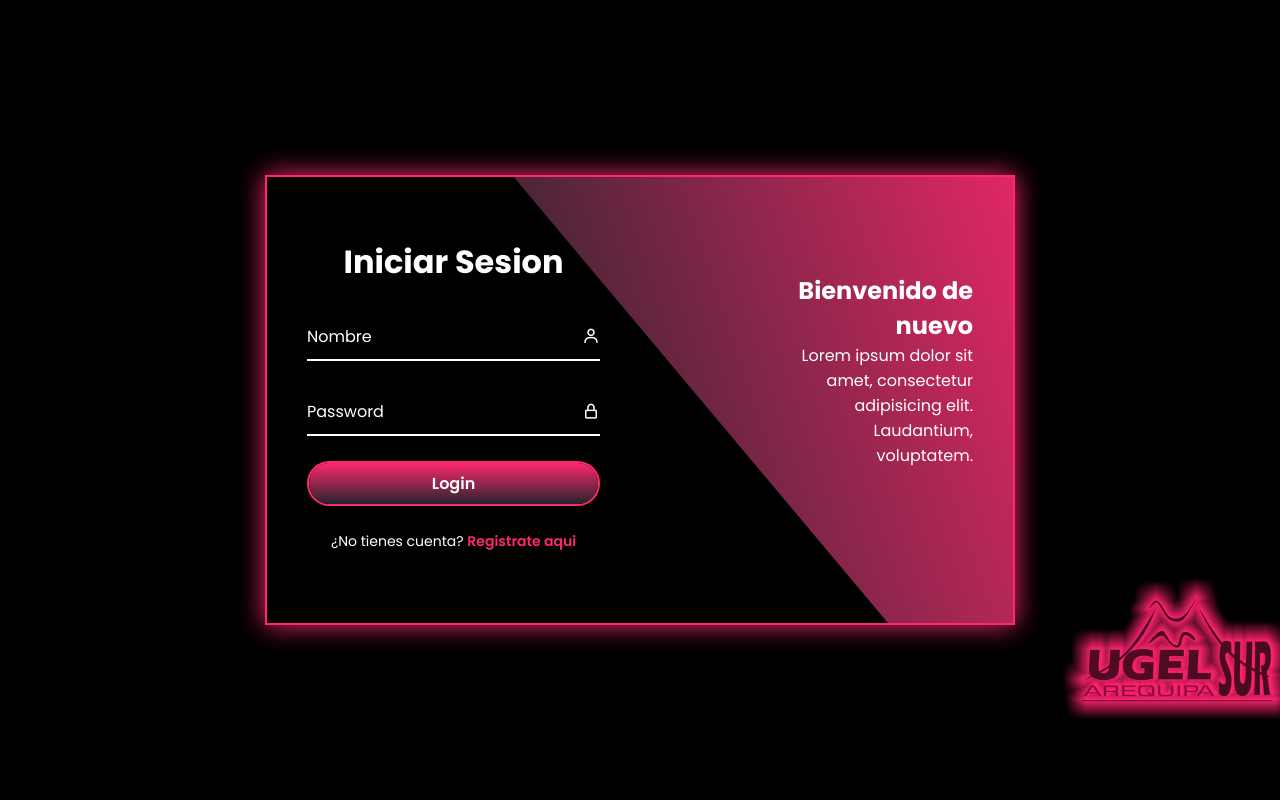
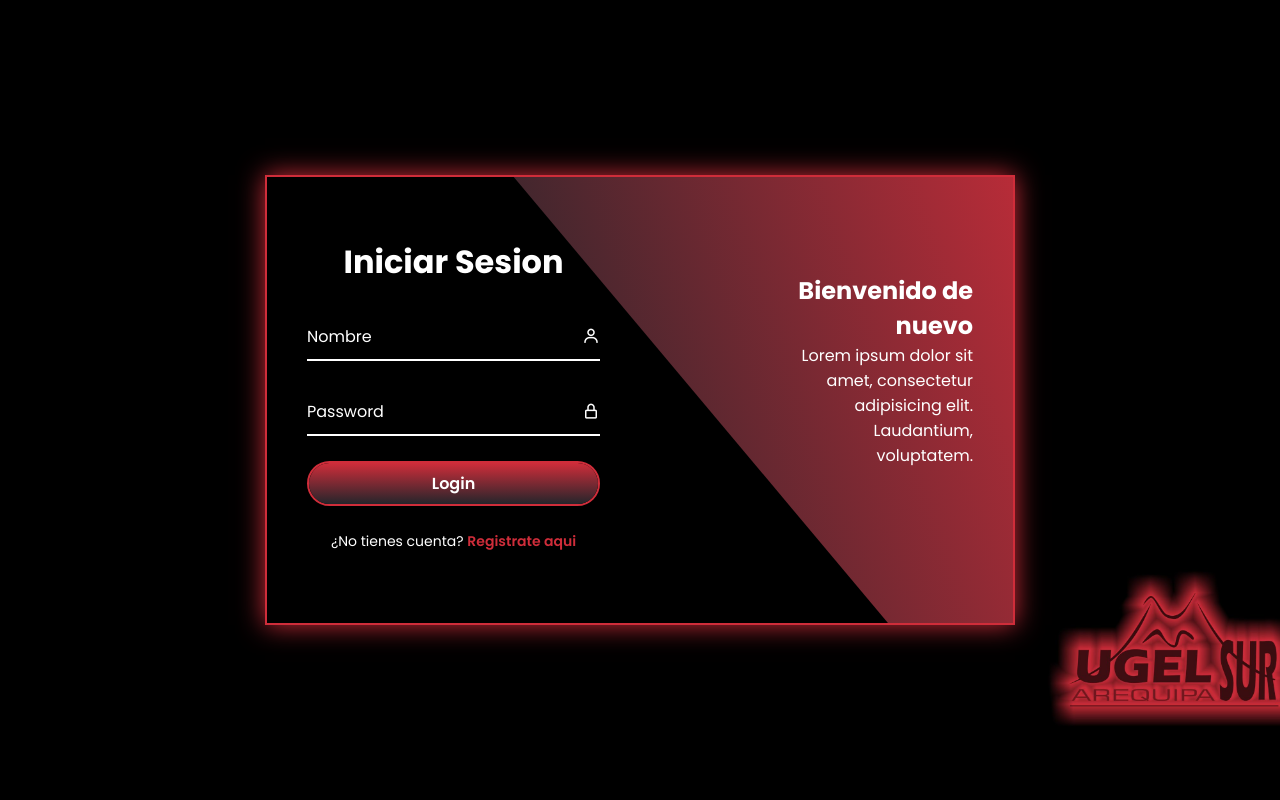
Before and after one commit to RodrigoPGM1/A.C-Asset-Control-, a PHP site: page /login.php in a window 1280 px wide. Run offline with PHP 8.4, Linux system fonts and the light colour scheme.

Commit message:
03/10/2024
mas css

```diff
--- a/Pagina AC/paginaweb/index.html
+++ b/Pagina AC/paginaweb/index.html
@@ -150,12 +150,13 @@
         <div class="footer-txt">
             <h3>Equipo de desarrollo:</h3>
             <ul class="equipo-list">
-                <li>Elvis Huamani Condori</li>
+                <li>Adriano David Gonzales Palomino</li>
                 <li>Rodrigo Alonso Chavez Montecillo</li>
                 <li>Marx Emil Cruz Cabrera</li>
                 <li>Branco Faviano Grau Quispe</li>
                 <li>Jean Pieer Luna Cancapa</li>
                 <li>Danylo Pavel Zuñiga Cahuana</li>
+                <li>Proyect Manager y MVP: Elvis Huamani Condori</li>
             </ul>
         </div>
 
--- a/Pagina AC/styles/stylesheet.css
+++ b/Pagina AC/styles/stylesheet.css
@@ -20,8 +20,8 @@
     position: relative;
     width: 750px;
     height: 450px;
-    border: 2px solid #ff2770;
-    box-shadow: 0 0 25px #ff2770;
+    border: 2px solid #cf2d3a;
+    box-shadow: 0 0 25px #cf2d3a;
     overflow: hidden;
     z-index: 10; /* Asegura que el formulario esté en una capa superior */
     background: rgba(0, 0, 0, 0.8); /* Agrega un fondo semi-transparente para el formulario */
@@ -97,7 +97,7 @@
 }
 .input-box input:focus,
 .input-box input:valid{
-    border-bottom: 2px solid #ff2770;
+    border-bottom: 2px solid #cf2d3a;
 }
 .input-box label{
     position: absolute;
@@ -112,7 +112,7 @@
 .input-box input:focus ~ label,
 .input-box input:valid ~ label{
     top: -5px;
-    color: #ff2770;
+    color: #cf2d3a;
 }
 .input-box i{
     position:absolute ;
@@ -124,7 +124,7 @@
 }
 .input-box input:focus ~ i,
 .input-box input:valid ~ i{
-    color:#ff2770;
+    color:#cf2d3a;
 }
 .btn{
     position: relative;
@@ -135,7 +135,7 @@
     cursor: pointer;
     font-size: 16px;
     font-weight: 600;
-    border: 2px solid #ff2770;
+    border: 2px solid #cf2d3a;
     overflow: hidden;
     z-index: 1;
 }
@@ -144,7 +144,7 @@
     position: absolute;
     height: 300%;
     width: 100%;
-    background: linear-gradient(#25252b,#ff2770,#25252b,#ff2770);
+    background: linear-gradient(#25252b,#cf2d3a,#25252b,#cf2d3a);
     top: -100%;
     left: 0;
     z-index: -1;
@@ -160,7 +160,7 @@
 }
 .regi-link a{
     text-decoration: none;
-    color: #ff2770;
+    color: #cf2d3a;
     font-weight: 600;
 
 }
@@ -233,7 +233,7 @@
     top: -5px;
     height: 600px;
     width: 850px;
-    background: linear-gradient(45deg, #25252b,#ff2770);
+    background: linear-gradient(45deg, #25252b,#cf2d3a);
     /**transform: rotate(10deg) skewY(40deg)*/
     transform: rotate(10deg) skewY(40deg);
     transform-origin: bottom right;
@@ -251,7 +251,7 @@
     height: 700px;
     width: 850px;
     background: #25252b;
-    border-top: 3px solid #ff2770;
+    border-top: 3px solid #cf2d3a;
     transform: rotate(0deg) skewY(0deg);
     transform-origin: bottom left;
     transition: 1.5s ease;
```
Also changed, not shown: Pagina AC/mirar/mirar.html (+38 -0 lines), Pagina AC/mirar/images/fondoestrellas.jpg (added), Pagina AC/mirar/mirar.php (added), Pagina AC/mirar/styles.css (added), Pagina AC/styles/images/fondologin.jpg.
